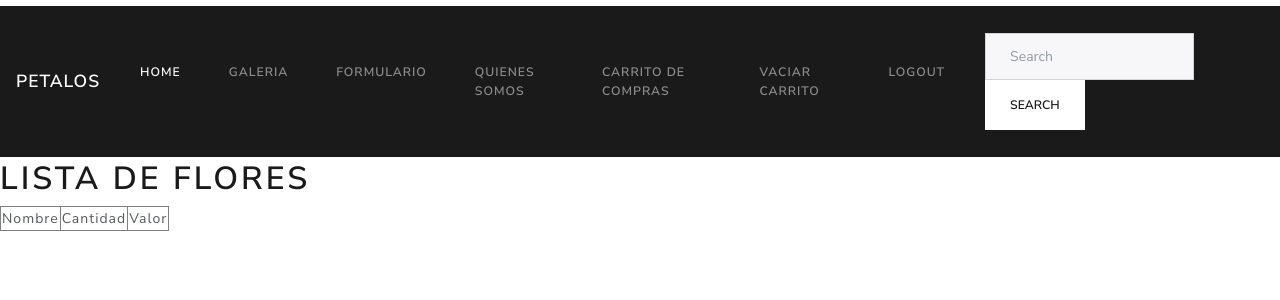
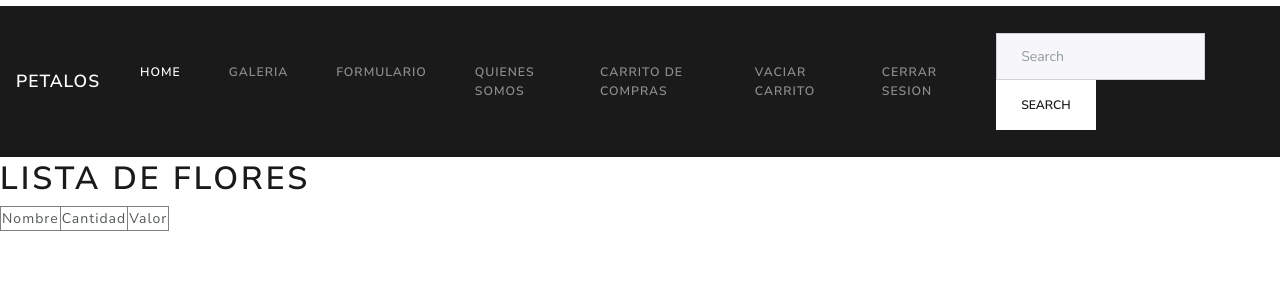
Before and after one commit to GuillermoRubilar/floreriaPetalos, a Django app: page /vaciar_carrito/ in a window 1280 px wide. Shown: the top 300 px of the page. Run offline with Django 3.2, Linux system fonts and the light colour scheme; some libraries are stand-ins or nearby versions.

Commit message:
CAMBIOS EN EL BASE

```diff
--- a/myProyecto/floreria/templates/core/base.html
+++ b/myProyecto/floreria/templates/core/base.html
@@ -50,7 +50,7 @@
                         <a class="nav-link" href="{% url 'VACIARCARRITO' %}">Vaciar Carrito</a>
                     </li>
                     <li class="nav-item">
-                        <a class="nav-link" href="{% url 'CERRAR_SESION' %}">Logout</a>
+                        <a class="nav-link" href="{% url 'CERRAR_SESION' %}">Cerrar Sesion</a>
                     </li>
                 </ul>
                 <form class="form-inline my-2 my-lg-0">
```
